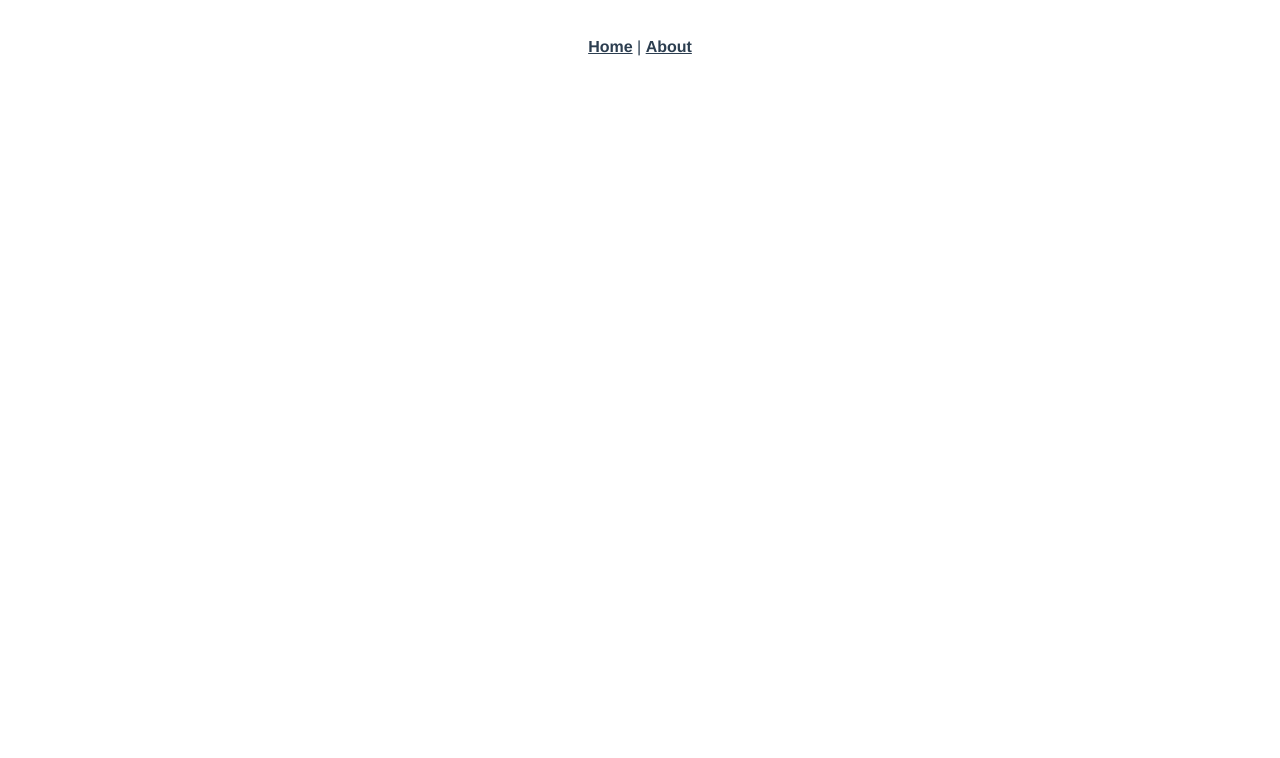
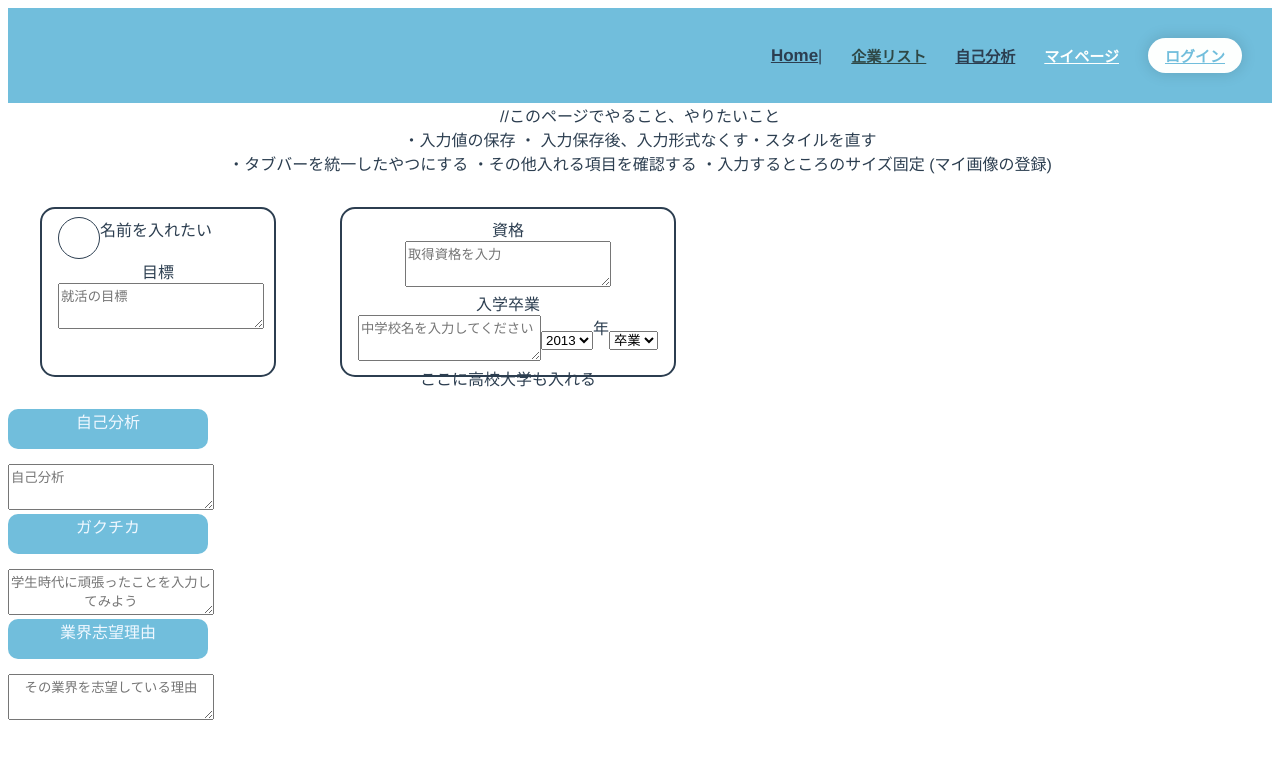
Before and after one commit to webex13-team-12/original-team-app, a Vue app: page /mypage in a window 1280 px wide. Before the commit this address had no page. Shown: the top 758 px of the page. Built offline with nearby package versions, Linux system fonts and the light colour scheme.

Commit message:
ヘッダー模索中一旦保存。いいデザインが見つからない

```diff
--- a/src/App.vue
+++ b/src/App.vue
@@ -1,12 +1,83 @@
+diff --git a/src/App.vue b/src/App.vue index ca84756..e7a00be 100644
+b/src/App.vue
+
 <template>
-  <nav>
-    <router-link to="/">Home</router-link> |
-    <router-link to="/about">About</router-link>
-  </nav>
-  <router-view />
+  <header>
+    <div></div>
+    <nav class="header_content">
+      <router-link to="/" class="header_home">Home</router-link> |
+      <router-link to="/about" class="header_company">企業リスト</router-link>
+      <router-link to="/bunseki" class="header_bunseki">自己分析</router-link>
+      <router-link to="/mypage" class="header_mypage">マイページ</router-link>
+      <router-link to="/login" class="header_login">ログイン</router-link>
+    </nav>
+    <router-view />
+  </header>
+
+  <!-- <div id="app">
+    <upload v-model="picture" />
+    <img :src="picture" />
+  </div> -->
 </template>
 
+<script>
+// import UpLoad from "./components/MyPageView.vue"
+
+// export default {
+//   name: `app`,
+//   comments: {
+//     UpLoad,
+//   },
+//   data() {
+//     return {
+//       picture: null,
+//     }
+//   },
+// }
+</script>
+
 <style>
+.header_content {
+  display: flex;
+  justify-content: flex-end;
+  align-items: center;
+  background-color: rgba(113, 190, 220, 1);
+}
+
+.header_home {
+  font-size: 17px;
+
+  margin-left: 29px;
+  transition: header_home 0.2s;
+}
+.header_home:hover {
+  transform: scale(1.3 1.3);
+}
+.header_company {
+  font-size: 15px;
+  color: #2f4846;
+  margin-left: 29px;
+}
+.header_mypage {
+  font-size: 15px;
+  color: black;
+  margin-left: 29px;
+  /* box-shadow: 0 0 15px rgb(0 0 0 / 15%); */
+}
+.header_bunseki {
+  font-size: 15px;
+  margin-left: 29px;
+}
+.header_login {
+  font-size: 15px;
+  color: rgba(113, 190, 220, 1);
+  margin-left: 29px;
+  box-shadow: 0 0 15px rgb(0 0 0 / 15%);
+  background-color: #fdfffe;
+  border-radius: 20px;
+  padding: 7px;
+  width: 80px;
+}
 #app {
   font-family: Avenir, Helvetica, Arial, sans-serif;
   -webkit-font-smoothing: antialiased;
@@ -25,6 +96,6 @@ nav a {
 }
 
 nav a.router-link-exact-active {
-  color: #42b983;
+  color: #fdfffe;
 }
 </style>
--- a/src/router/index.js
+++ b/src/router/index.js
@@ -16,6 +16,13 @@ const routes = [
     component: () =>
       import(/* webpackChunkName: "about" */ "../views/AboutView.vue"),
   },
+  {
+    path: "/mypage",
+    name: "mypage",
+
+    component: () =>
+      import(/* webpackChunkName: "about" */ "../views/MyPageView.vue"),
+  },
 ]
 
 const router = createRouter({
--- /dev/null
+++ b/src/views/MyPageView.vue
@@ -0,0 +1,226 @@
+diff --git a/src/components/Upload.vue b/src/components/Upload.vue index
+77a5175..659d3b5 100644 b/src/components/Upload.vue
+
+<template>
+  <div>
+    //このページでやること、やりたいこと<br />
+    ・入力値の保存 ・ 入力保存後、入力形式なくす・スタイルを直す<br />
+    ・タブバーを統一したやつにする ・その他入れる項目を確認する
+    ・入力するところのサイズ固定 (マイ画像の登録)
+  </div>
+
+  <div class="top_profile">
+    <div class="my_profile">
+      <!-- <div> 画像をアップロードしたかった
+      <label v-if="!value" class="upload-content-space user-photo default">
+        <input ref="file" class="file-button" type="file" @change="upload" />
+        アップロードする
+      </label>
+
+      <div v-if="value" class="uploaded">
+        <label class="upload-content-space user-photo">
+          <input ref="file" class="file-button" type="file" @change="upload" />
+          <img class="user-photo-image" :src="value" />
+        </label>
+      </div>
+    </div> -->
+      <div class="top_profile">
+        <div class="icon"></div>
+        <div>名前を入れたい</div>
+      </div>
+
+      <div>目標</div>
+      <textarea
+        class="input_textform"
+        v-model="mokuhyo_text"
+        placeholder="就活の目標"
+      ></textarea>
+    </div>
+    <div class="keireki_profile">
+      <div>資格</div>
+      <textarea
+        class="input_textform"
+        v-model="sikaku_text"
+        placeholder="取得資格を入力"
+      ></textarea>
+      <div>入学卒業</div>
+      <div class="j_school">
+        <textarea
+          class="input_textform"
+          v-model="juniorhighschool_text"
+          placeholder="中学校名を入力してください"
+        ></textarea>
+        <p>
+          <select name="example1">
+            <option value="2013">2013</option>
+            <option value="2014">2014</option>
+            <option value="2015">2015</option>
+            <option value="2016">2016</option>
+          </select>
+        </p>
+        <div>年</div>
+
+        <p>
+          <select name="example2">
+            <option value="卒業">卒業</option>
+            <option value="入学">入学</option>
+            <option value="留学">留学</option>
+            <option value="留年">留年</option>
+          </select>
+        </p>
+        <!-- <p><input type="submit" value="決定" /></p> -->
+      </div>
+      <div>ここに高校大学も入れる</div>
+    </div>
+  </div>
+
+  <div class="profils">
+    <!--5行目題名と入力がセットのdiv -->
+    <div class="own_profils">
+      <div class="daimei">自己分析</div>
+      <textarea
+        class="input_textform"
+        v-model="owntext"
+        placeholder="自己分析"
+        id="app1"
+      ></textarea>
+    </div>
+    <div class="gakutika_profils">
+      <div class="daimei">ガクチカ</div>
+      <textarea
+        class="input_textform"
+        v-model="gakutikatext"
+        placeholder="学生時代に頑張ったことを入力してみよう"
+        id="app"
+      ></textarea>
+    </div>
+    <div class="gyokai_profils">
+      <div class="daimei">業界志望理由</div>
+      <textarea
+        class="input_textform"
+        v-model="gyokaitext"
+        placeholder="その業界を志望している理由"
+        id="app"
+      ></textarea>
+    </div>
+  </div>
+</template>
+
+<script>
+export default {
+  //   name: "UpLoad",
+  //   props: {
+  //     value: {
+  //       type: String,
+  //       default: null,
+  //     },
+  //   },
+
+  data() {
+    return {
+      mokuhyo_text: "",
+      sikaku_text: "",
+      juniorhighschool_text: "",
+      owntext: "",
+      gakutikatext: "",
+      gyokaitext: "",
+      file: null,
+    }
+  },
+  //   methods: {
+  //     async upload(event) {
+  //       const files = event.target.files || event.dataTransfer.files
+  //       const file = files[0]
+
+  //       if (this.checkFile(file)) {
+  //         const picture = await this.getBase64(file)
+  //         this.$emit("input", picture)
+  //       }
+  //     },
+  //     getBase64(file) {
+  //       return new Promise((resolve, reject) => {
+  //         const reader = new FileReader()
+  //         reader.readAsDataURL(file)
+  //         reader.onload = () => resolve(reader.result)
+  //         reader.onerror = (error) => reject(error)
+  //       })
+  //     },
+  //     checkFile(file) {
+  //       let result = true
+  //       const SIZE_LIMIT = 5000000 // 5MB
+  //       // キャンセルしたら処理中断
+  //       if (!file) {
+  //         result = false
+  //       }
+  //       // jpeg か png 関連ファイル以外は受付けない
+  //       if (file.type !== "image/jpeg" && file.type !== "image/png") {
+  //         result = false
+  //       }
+  //       // 上限サイズより大きければ受付けない
+  //       if (file.size > SIZE_LIMIT) {
+  //         result = false
+  //       }
+  //       return result
+  //     },
+  //   },
+}
+</script>
+
+<style>
+.j_school {
+  display: flex;
+}
+.my_profile {
+  width: 200px;
+  height: 150px;
+  border: solid 2px;
+  border-radius: 15px;
+  margin: 2rem;
+  padding: 0.5rem 1rem;
+}
+.keireki_profile {
+  width: 300px;
+  height: 150px;
+  border: solid 2px;
+  border-radius: 15px;
+  margin: 2rem;
+  padding: 0.5rem 1rem;
+}
+.icon {
+  border-radius: 30px;
+  border: solid 1px;
+  height: 40px;
+  width: 40px;
+}
+.top_profile {
+  display: flex;
+}
+.profile {
+  display: flex;
+  flex-wrap: wrap;
+}
+.own_profils {
+  width: 200px;
+}
+.gakutika_profils {
+  width: 200px;
+}
+.gyokai_profils {
+  width: 200px;
+}
+.daimei {
+  border-radius: 10px;
+  border: none;
+  color: aliceblue;
+  background-color: rgba(113, 190, 220, 1);
+  margin-bottom: 15px;
+  width: 200px;
+  height: 40px;
+
+  text-align: center;
+}
+.input_textform {
+  width: 200px;
+  height: 40px;
+}
+</style>
```
